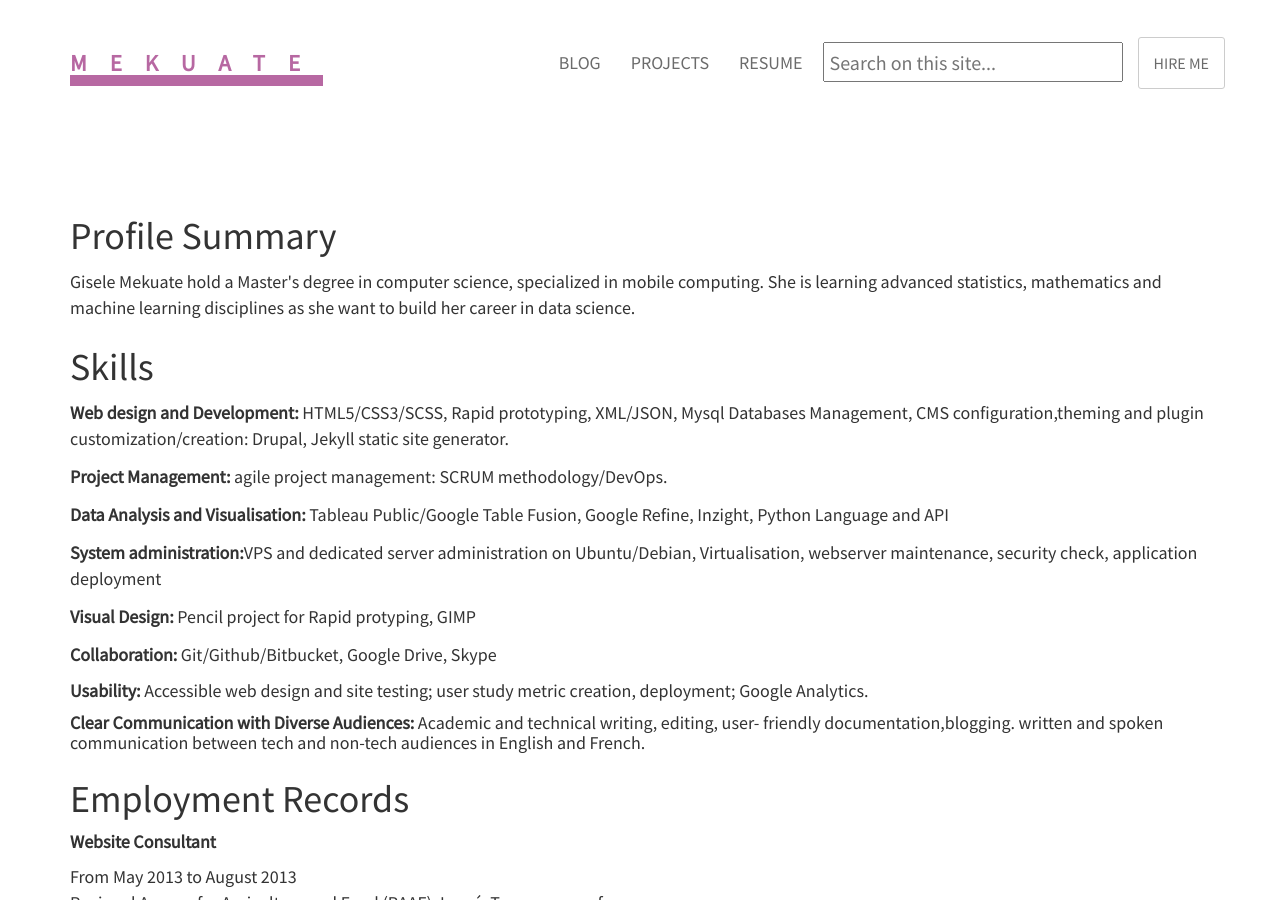
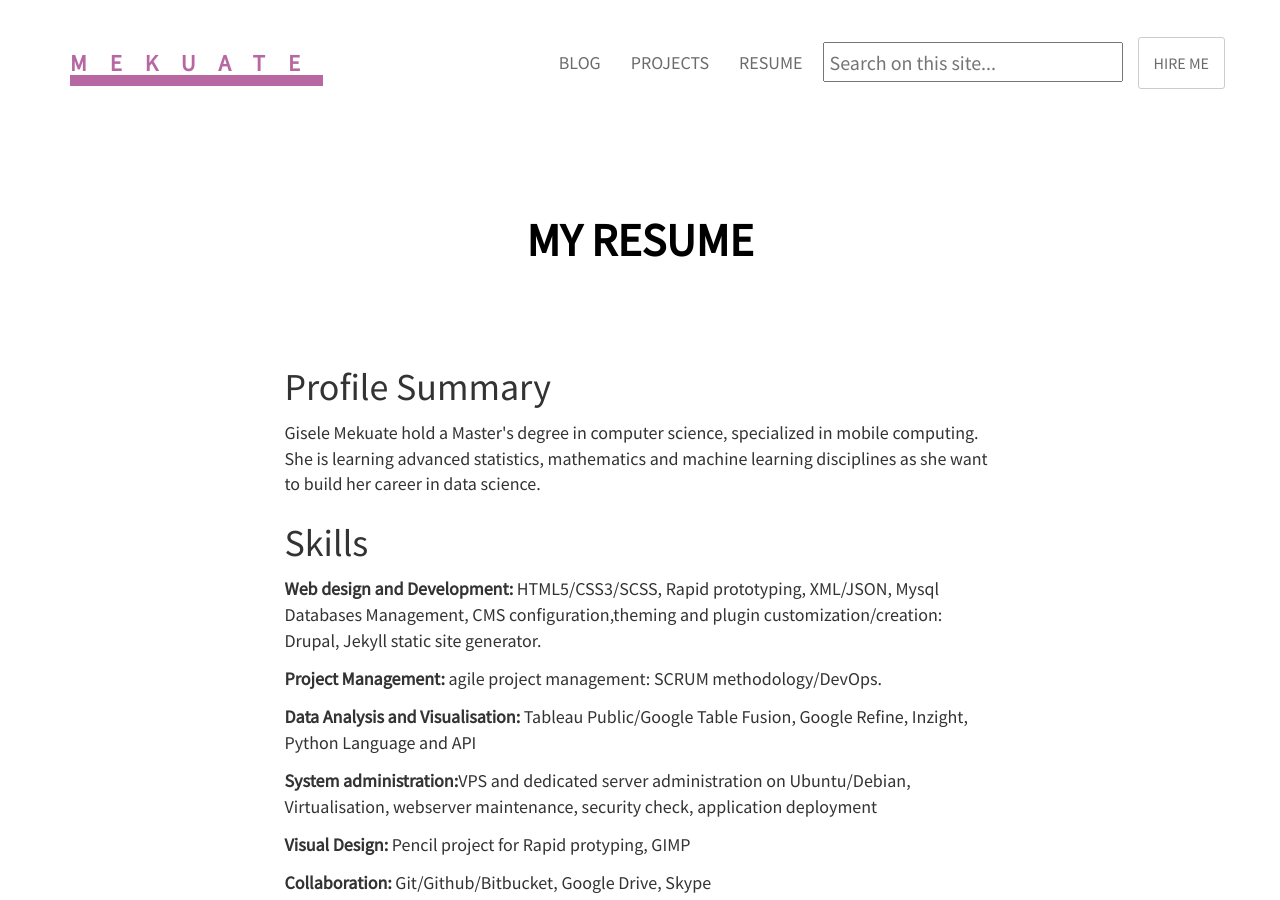
Before and after one commit to mekuate/mekuate.github.io, a Jekyll site: the page built from resume.html, in a window 1280 px wide and 900 px high. Built offline with Jekyll 4.4.1, drawn with Linux system fonts in a browser that asks for light colours; nearby versions of some CDN libraries; comment, search, counter and statistics services are not loaded.

Commit message:
improving resume page

```diff
--- a/_layouts/project.html
+++ b/_layouts/project.html
@@ -8,7 +8,7 @@
 
   <header class="blog-content">
 
-     <h1 itemprop="name headline">{{ page.title }}</h1>
+     <h1 itemprop="name headline" class="blog_title">{{ page.title }}</h1>
     	<hr>
       {% if page.categories.size > 0 %}
         <span class="project-category btn btn-md btn-default">
--- a/resume.html
+++ b/resume.html
@@ -1,5 +1,5 @@
 ---
-layout: default
+layout: resume
 title: Resume
 permalink: /resume
 ---
```
